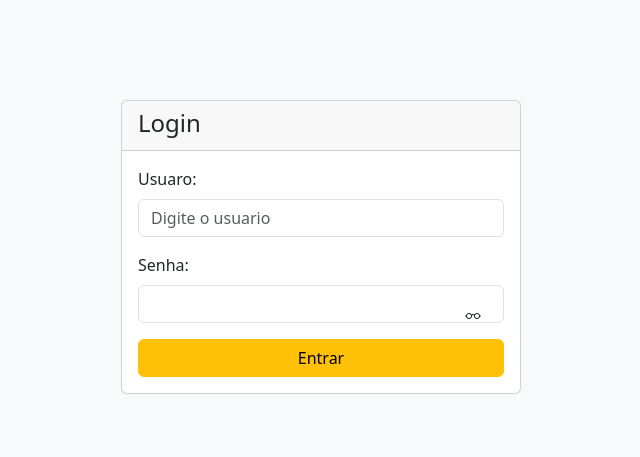
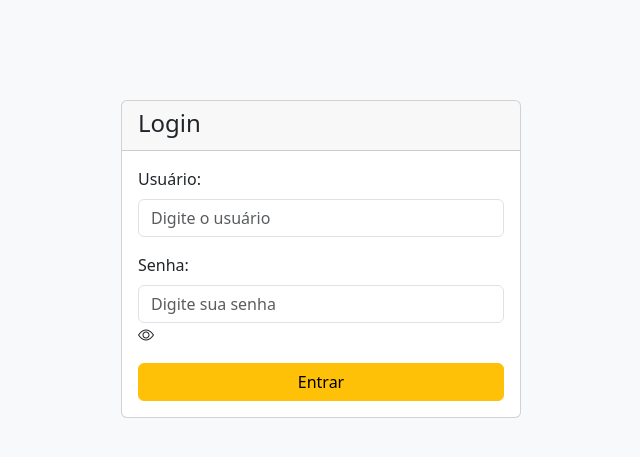
Before and after one commit to Isa-Paiola/Locadora_veiculos, a PHP site: page /login.php in a window 1280 px wide. Shown: the top 457 px of the page, without its empty margins (319-959 px from the left). Run offline with PHP 8.4, Linux system fonts and the light colour scheme.

Commit message:
Update login.php

```diff
--- a/login.php
+++ b/login.php
@@ -1,8 +1,6 @@
 <?php
-
-// backend
+// back-end
 ?>
-
 
 <!-- front-end -->
 <!DOCTYPE html>
@@ -10,64 +8,64 @@
 <head>
     <meta charset="UTF-8">
     <meta name="viewport" content="width=device-width, initial-scale=1.0">
-    <title>Login Locadora de veículos</title>
-    <!-- link do bootstrap -->
+    <title>Login- Locadora de Veículos</title>
+
+    <!-- links bootstratp -->
     <link href="https://cdn.jsdelivr.net/npm/bootstrap@5.3.3/dist/css/bootstrap.min.css" rel="stylesheet"
     integrity="sha384-QWTKZyjpPEjISv5WaRU9OFeRpok6YctnYmDr5pNlyT2bRjXh0JMhjY6hW+ALEwIH" crossorigin="anonymous">
 
-    <!-- link dos icones -->
+    <!-- links icones -->
     <link rel="stylesheet" href="https://cdn.jsdelivr.net/npm/bootstrap-icons@1.11.3/font/bootstrap-icons.min.css">
 
-    <!-- CSS interno -->
+    <!--css interno -->
     <style>
         .login-container{
             max-width: 400px;
             margin: 100px auto;
         }
 
-        .password-toggle{
+        .password-toogle{
             position: absolute;
             right: 15px;
             top: 50%;
-            transform: translate(-50%);
+            transform: translateY(-50%);
             cursor: pointer;
         }
+    </style>
+    <style>
     </style>
 
 </head>
 <body class="bg-light">
     <div class="login-container">
         <div class="card">
-            <!-- Titulo do card -->
             <div class="card-header">
                 <h4 class="mb-1">Login</h4>
+
             </div>
 
             <!-- Corpo do card -->
              <div class="card-body">
-                <form action="post" class="needs-validation"
-                novalidate>
+
+             <form action="post" class="needs-validation" novalidate>
                 <input type="hidden">
 
                 <div class="mb-3">
                     <label for="user" class="form-label">
-                            Usuaro:
+                        Usuário:
                     </label>
-                        <input type="text" name="username" class="form-control"
-                        required autocomplete="off" placeholder="Digite o usuario">
+                    <input type="text" name="username" class="form-control" required autocomplete="off" placeholder="Digite o usuário">
                 </div>
 
                 <div class="mb-3 position-relative">
                     <label for="password" class="form-label">
                         Senha:
                     </label>
-                        <input type="password" name="password"
-                        class="form-control" id="password" required>
+                    <input type="password" name="password" id="password" class="form-control" placeholder="Digite sua senha" required>
                     <span class="password-toggle mt-3" onclick="togglePassword()">
-                        <i class="bi bi-eyeglasses"></i>
+                        <i class="bi bi-eye"></i>
                     </span>
                 </div>
-
                 <button type="submit" class="btn btn-warning w-100">Entrar</button>
              </form>
              </div>
@@ -75,12 +73,10 @@
     </div>
 
     <script>
-       function togglePassword() {
+        function togglePassword(){
             let passwordInput = document.getElementById('password');
-            passwordInput.type = (passwordInput.type === 'password') ?
-            'text' : 'password';
+            passwordInput.type = (passwordInput.type === 'password') ? 'text' :'password';
         }
     </script>
-
 </body>
 </html>
```
Lines whose indentation alone changed are shown as unchanged.
